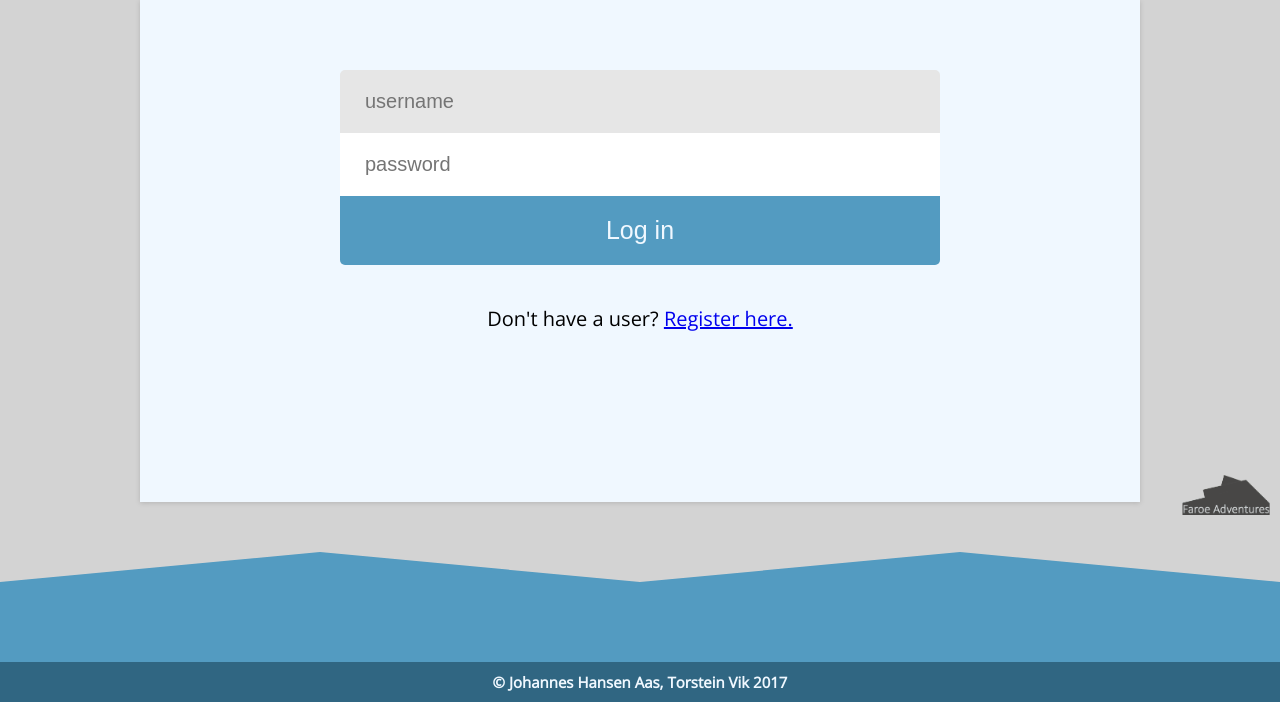
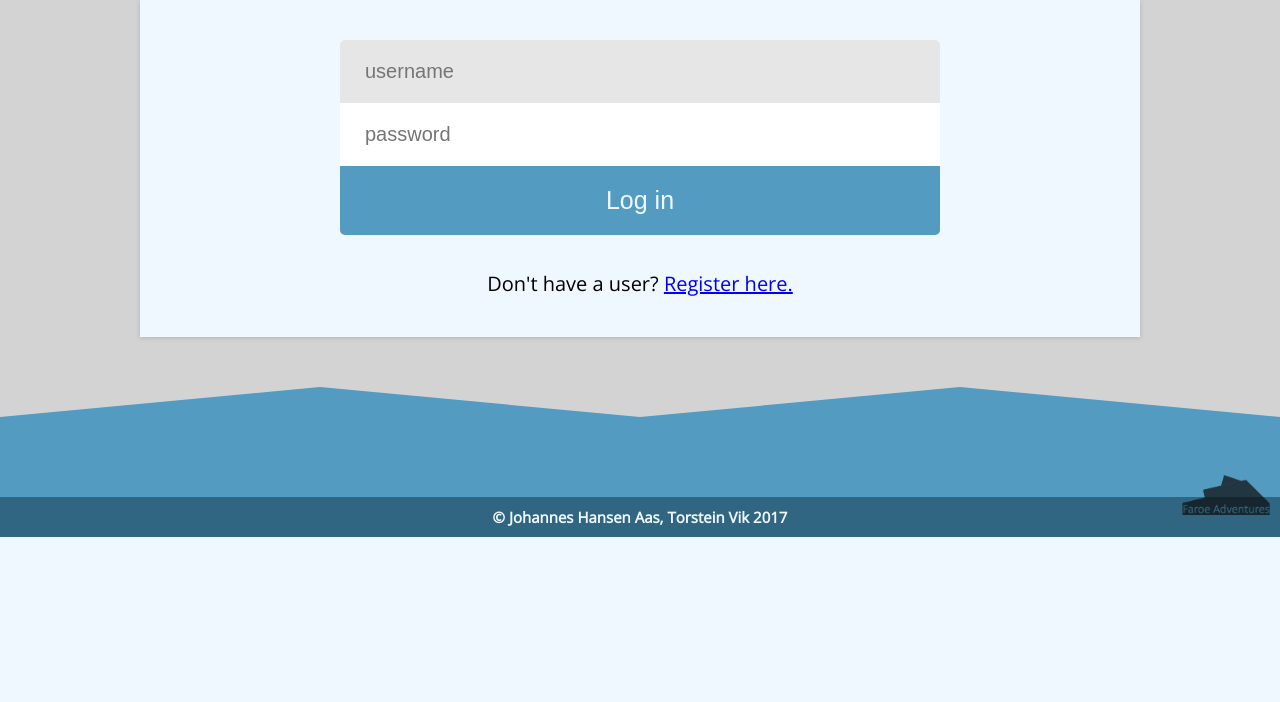
Before and after one commit to torstein-vik/mitt-feriested, a PHP site: page /index.php?page=login in a window 1280 px wide. Shown: the part 275-977 px from the top of the page. After the commit the page ends 812 px from the top, so only its background shows below. Run offline with PHP 8.4, Linux system fonts and the light colour scheme; some libraries are stand-ins or nearby versions.

Commit message:
jyfdyjkif

```diff
--- a/src/errormessage.css
+++ b/src/errormessage.css
@@ -1,7 +1,8 @@
-#errmsg{
-    width: 0;
-    height: 100px;
-
-    background-color: red;
+#errmsg {
+    border-radius: 0 0 5px 5px;
+    height: 0;
+    min-width: 600px;
+    background-color: #ff3131;
     color: white;
+    margin-top: -5px;
 }
--- a/src/index.css
+++ b/src/index.css
@@ -157,14 +157,14 @@ main {
     background-color: aliceblue;
     box-shadow: 0 1px 5px rgba(0, 0, 0, 0.15);
     min-height: 100px;
-    padding: 20px 50px;
+    padding: 20px;
 }
 
 .mainContent form {
     max-width: 600px;
     display: flex;
     flex-direction: column;
-    margin: 50px auto;
+    margin: 20px auto;
 }
 
 .mainContent form p {
@@ -273,6 +273,18 @@ footer div {
 }
 
 
+/* Contact */
+
+#contact {
+    padding: 20px;
+}
+
+#contact p {
+    padding: 10px;
+    font-size: 25px;
+}
+
+
 /* Responsive designe */
 
 @media screen and (max-width: 1160px) {
--- a/src/login.js
+++ b/src/login.js
@@ -2,7 +2,7 @@ function init(){
     $("#loginform").submit(function(event){
         event.preventDefault();
 
-        $("#errmsg").animate({width: "0"});
+        $("#errmsg").animate({height: "0"});
 
         $.ajax({
             method:"POST",
@@ -15,8 +15,8 @@ function init(){
             if (result == "SUCCESS"){
                 location.href = "?page=" + $("#loginform").attr("redir");
             } else {
-                $("#errmsg").html({USERNAME_ERR: "No such username!", PASSWORD_ERR: "Wrong password!"}[result]);
-                $("#errmsg").animate({width: "500px"});
+                $("#errmsg p").html({USERNAME_ERR: "No such username!", PASSWORD_ERR: "Wrong password!"}[result]);
+                $("#errmsg").animate({height: "100px"});
 
             }
         });
--- a/src/login.php
+++ b/src/login.php
@@ -15,8 +15,11 @@
             <input name="password" type="password" placeholder="password">
             <input class="grey" type="submit" value="Log in">
 
+            <div id="errmsg">
+                <p></p>
+            </div>
+
             <p>Don't have a user? <a href="?page=register">Register here.</a></p>
-            <div id="errmsg"> </div>
         </form>
 
 
```
Also changed, not shown: src/contact.php (+6 -5 lines).
